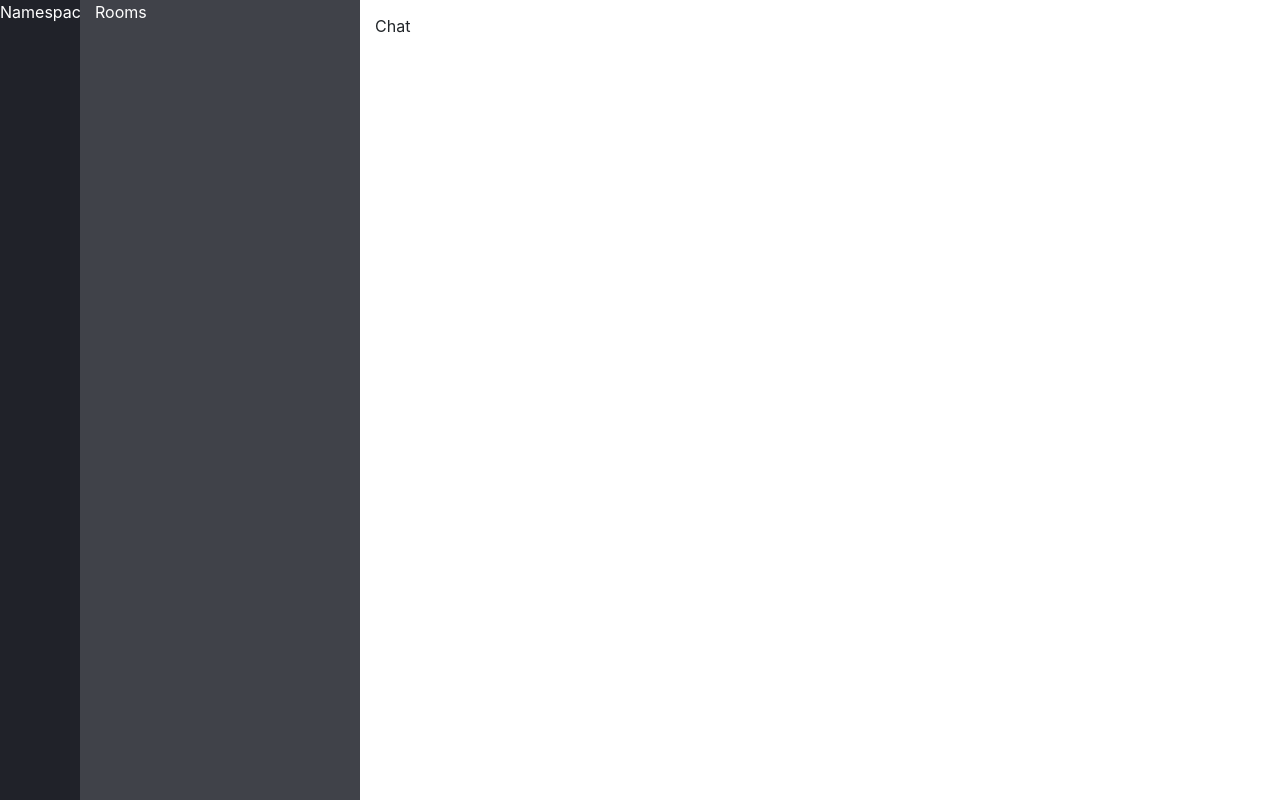
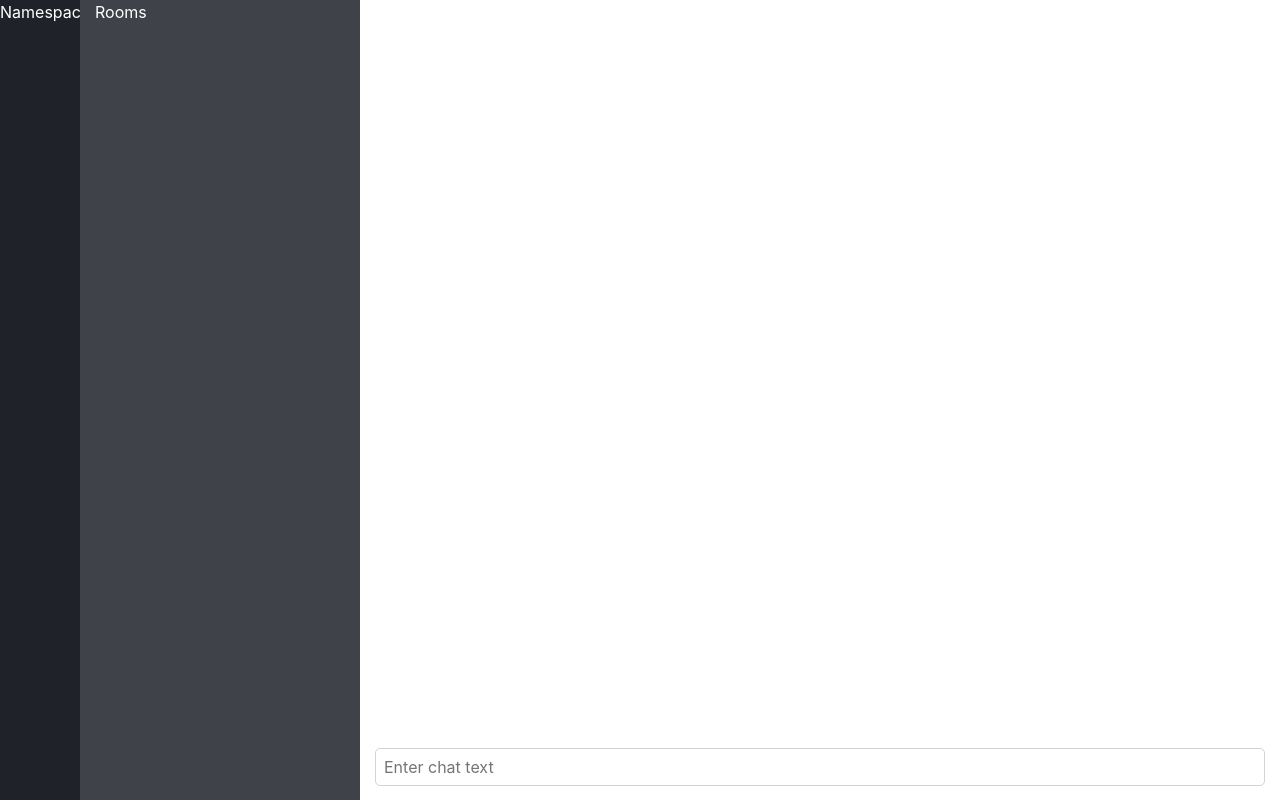
Before and after one commit to jabney/slackish, a React (Create React App) app in the folder client/: page / in a window 1280 px wide. Built offline with nearby package versions, Linux system fonts and the light colour scheme.

Commit message:
Implement chat component

```diff
--- a/client/src/components/chat/chat.component.jsx
+++ b/client/src/components/chat/chat.component.jsx
@@ -1,13 +1,60 @@
-import React from 'react'
+import React, { useState } from 'react'
 import { connect } from 'react-redux'
+import { addMessage } from '../../store/actions'
+
+import ChatMessage from '../chat-message/chat-message.component'
 
 import './chat.component.scss'
 
-const Chat = () => (
-  <div className="Chat">Chat</div>
-)
+/**
+ * Chat panel component.
+ */
+const Chat = ({ messages, addMessage }) => {
+  const [value, setValue] = useState('')
 
-const mapState = () => ({})
-const mapDispatch = () => ({})
+  /**
+   * @param {React.FormEvent} e
+   */
+  const onSubmit = (e) => {
+    e.preventDefault()
+    if (value.length === 0) { return }
+    setValue('')
+
+    addMessage({
+      name: 'jabney',
+      time: new Date().toJSON(),
+      text: value,
+      avatar: '',
+    })
+  }
+
+  const messageKey = (m) => `${m.name}:${m.time}`
+
+  return <div className="Chat">
+    <div className="header"></div>
+    <div className="body">
+      {
+        messages.map(msg => <ChatMessage key={messageKey(msg)} {...msg} />)
+      }
+    </div>
+    <div className="footer">
+      <form onSubmit={onSubmit} >
+        <input type="text" placeholder="Enter chat text"
+          value={value}
+          onChange={(e) => setValue(e.target.value)}
+        />
+        <input type="submit" />
+      </form>
+    </div>
+  </div>
+}
+
+const mapState = (state) => ({
+  messages: state.messages,
+})
+
+const mapDispatch = (dispatch) => ({
+  addMessage: (msg) => dispatch(addMessage(msg))
+})
 
 export default connect(mapState, mapDispatch)(Chat)
--- a/client/src/components/chat/chat.component.scss
+++ b/client/src/components/chat/chat.component.scss
@@ -1,4 +1,32 @@
 
 .Chat {
-  color: inherit;
+  flex: 1 0 auto;
+  display: flex;
+  flex-direction: column;
+  align-items: stretch;
+
+  .header {
+    flex: 0 0 auto;
+  }
+
+  .body {
+    flex: 1 1 auto;
+  }
+
+  .footer {
+    flex: 0 0 auto;
+
+    input[type=text] {
+      width: 100%;
+      outline: none;
+      border: 1px solid lightgray;
+      line-height: 36px;
+      padding: 0 8px;
+      border-radius: 5px;
+    }
+
+    input[type=submit] {
+      display: none;
+    }
+  }
 }
```
